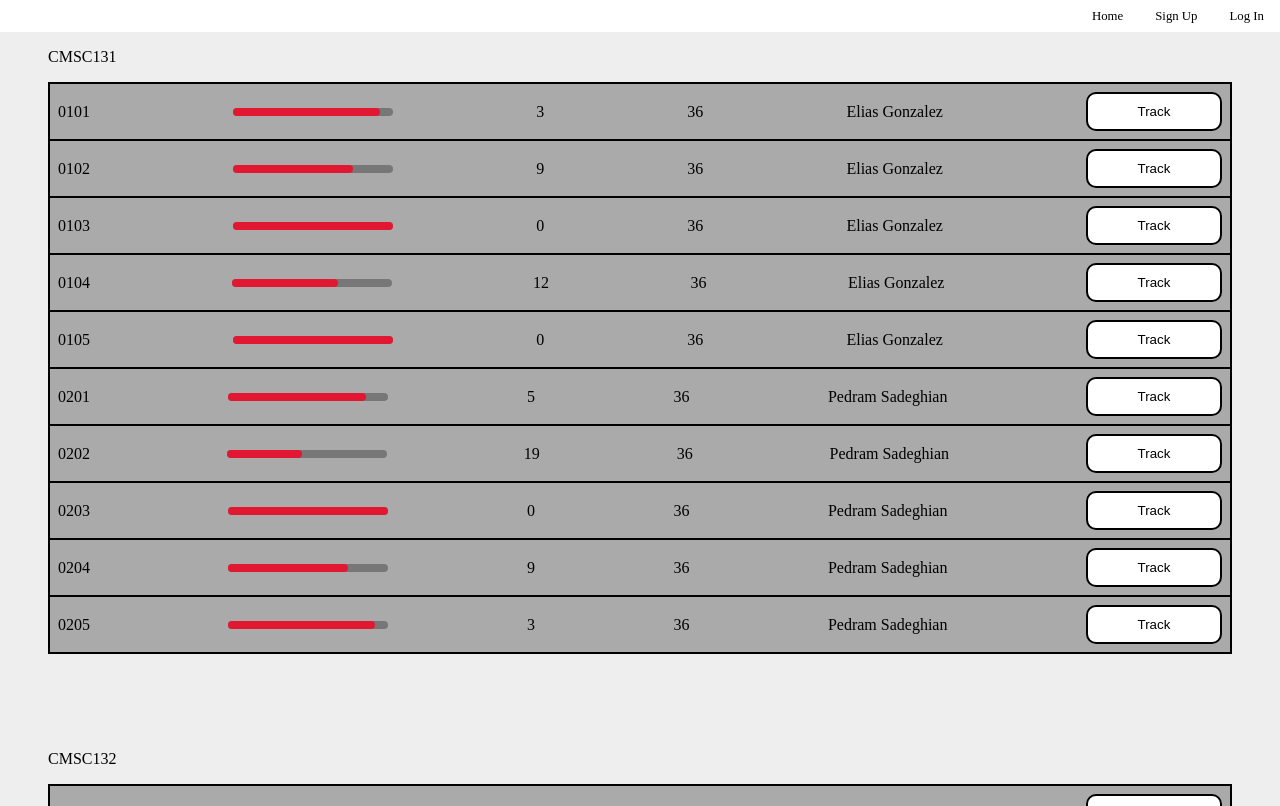
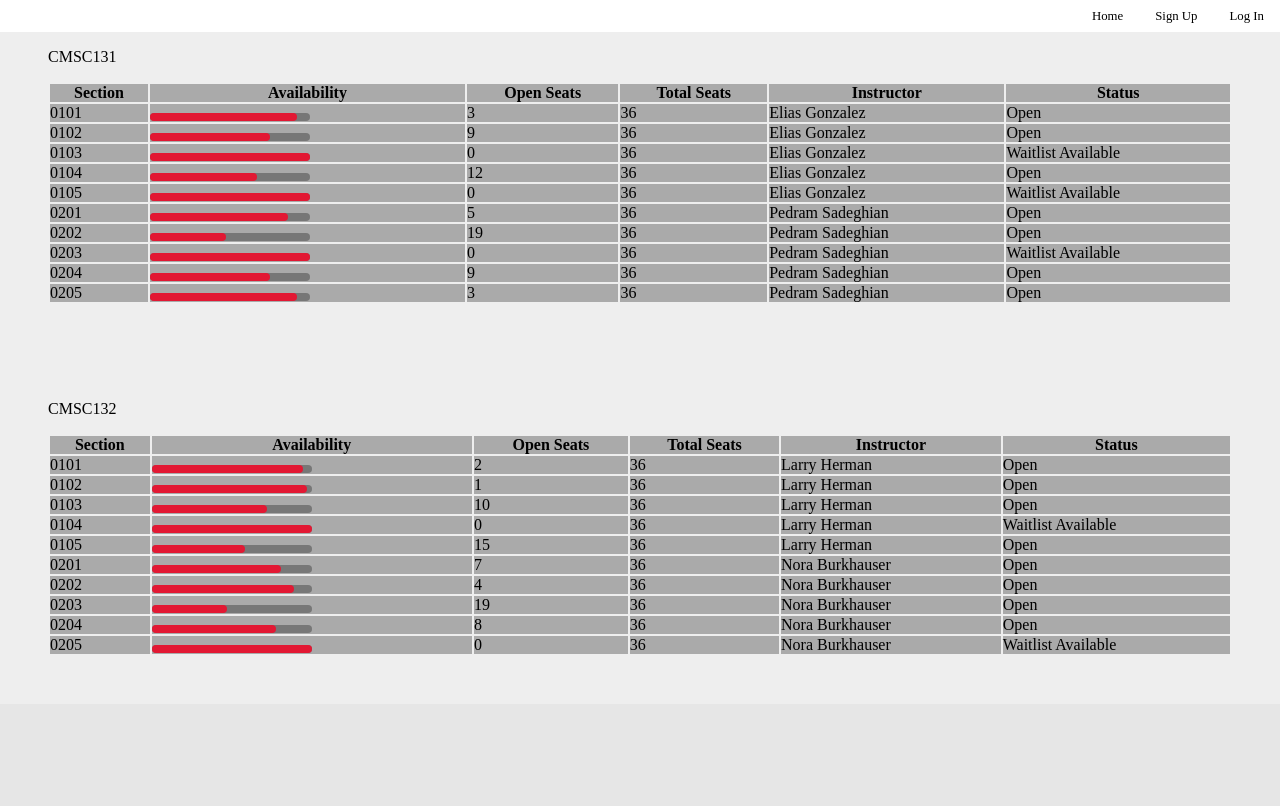
Before and after one commit to DaDevFox/testudo-tracker, a Next.js app: page /track in a window 1280 px wide. Shown: the top 806 px of the page. Built offline with nearby package versions, Linux system fonts and the light colour scheme.

Commit message:
aligned table columns

```diff
--- a/src/pages/track.js
+++ b/src/pages/track.js
@@ -10,6 +10,7 @@ export default function Track(props) {
       instructor: "Elias Gonzalez",
       seats: 36,
       seatsOpen: 3,
+      status: "Open",
     },
     {
       course: "CMSC131",
@@ -17,6 +18,7 @@ export default function Track(props) {
       instructor: "Elias Gonzalez",
       seats: 36,
       seatsOpen: 9,
+      status: "Open",
     },
     {
       course: "CMSC131",
@@ -24,6 +26,7 @@ export default function Track(props) {
       instructor: "Elias Gonzalez",
       seats: 36,
       seatsOpen: 0,
+      status: "Waitlist Available",
     },
     {
       course: "CMSC131",
@@ -31,6 +34,7 @@ export default function Track(props) {
       instructor: "Elias Gonzalez",
       seats: 36,
       seatsOpen: 12,
+      status: "Open",
     },
     {
       course: "CMSC131",
@@ -38,6 +42,7 @@ export default function Track(props) {
       instructor: "Elias Gonzalez",
       seats: 36,
       seatsOpen: 0,
+      status: "Waitlist Available",
     },
     {
       course: "CMSC131",
@@ -45,6 +50,7 @@ export default function Track(props) {
       instructor: "Pedram Sadeghian",
       seats: 36,
       seatsOpen: 5,
+      status: "Open",
     },
     {
       course: "CMSC131",
@@ -52,6 +58,7 @@ export default function Track(props) {
       instructor: "Pedram Sadeghian",
       seats: 36,
       seatsOpen: 19,
+      status: "Open",
     },
     {
       course: "CMSC131",
@@ -59,6 +66,7 @@ export default function Track(props) {
       instructor: "Pedram Sadeghian",
       seats: 36,
       seatsOpen: 0,
+      status: "Waitlist Available",
     },
     {
       course: "CMSC131",
@@ -66,6 +74,7 @@ export default function Track(props) {
       instructor: "Pedram Sadeghian",
       seats: 36,
       seatsOpen: 9,
+      status: "Open",
     },
     {
       course: "CMSC131",
@@ -73,6 +82,7 @@ export default function Track(props) {
       instructor: "Pedram Sadeghian",
       seats: 36,
       seatsOpen: 3,
+      status: "Open",
     },
   ];
   const CMSC132sections = [
@@ -82,6 +92,7 @@ export default function Track(props) {
       instructor: "Larry Herman",
       seats: 36,
       seatsOpen: 2,
+      status: "Open",
     },
     {
       course: "CMSC132",
@@ -89,6 +100,7 @@ export default function Track(props) {
       instructor: "Larry Herman",
       seats: 36,
       seatsOpen: 1,
+      status: "Open",
     },
     {
       course: "CMSC132",
@@ -96,6 +108,7 @@ export default function Track(props) {
       instructor: "Larry Herman",
       seats: 36,
       seatsOpen: 10,
+      status: "Open",
     },
     {
       course: "CMSC132",
@@ -103,6 +116,7 @@ export default function Track(props) {
       instructor: "Larry Herman",
       seats: 36,
       seatsOpen: 0,
+      status: "Waitlist Available",
     },
     {
       course: "CMSC132",
@@ -110,6 +124,7 @@ export default function Track(props) {
       instructor: "Larry Herman",
       seats: 36,
       seatsOpen: 15,
+      status: "Open",
     },
     {
       course: "CMSC132",
@@ -117,6 +132,7 @@ export default function Track(props) {
       instructor: "Nora Burkhauser",
       seats: 36,
       seatsOpen: 7,
+      status: "Open",
     },
     {
       course: "CMSC132",
@@ -124,6 +140,7 @@ export default function Track(props) {
       instructor: "Nora Burkhauser",
       seats: 36,
       seatsOpen: 4,
+      status: "Open",
     },
     {
       course: "CMSC132",
@@ -131,6 +148,7 @@ export default function Track(props) {
       instructor: "Nora Burkhauser",
       seats: 36,
       seatsOpen: 19,
+      status: "Open",
     },
     {
       course: "CMSC132",
@@ -138,6 +156,7 @@ export default function Track(props) {
       instructor: "Nora Burkhauser",
       seats: 36,
       seatsOpen: 8,
+      status: "Open",
     },
     {
       course: "CMSC132",
@@ -145,6 +164,7 @@ export default function Track(props) {
       instructor: "Nora Burkhauser",
       seats: 36,
       seatsOpen: 0,
+      status: "Waitlist Available",
     },
   ];
 
@@ -156,6 +176,7 @@ export default function Track(props) {
       seatsAval={(section.seats - section.seatsOpen) / section.seats}
       seats={section.seats}
       seatsOpen={section.seatsOpen}
+      status={section.status}
     />
   ));
 
@@ -167,28 +188,50 @@ export default function Track(props) {
       seatsAval={(section.seats - section.seatsOpen) / section.seats}
       seats={section.seats}
       seatsOpen={section.seatsOpen}
+      status={section.status}
     />
   ));
 
   return (
     <main className="main">
       <Navbar />
-      <Course course="CMSC131">{CMSC131section_num}</Course>
-      <Course course="CMSC132">{CMSC132section_num}</Course>
+      <Course course="CMSC131">
+        <table>
+          <Header />
+          {CMSC131section_num}
+        </table>
+      </Course>
+
+      <Course course="CMSC132">
+        <table>
+          <Header />
+          {CMSC132section_num}
+        </table>
+      </Course>
     </main>
   );
 }
 
-function Row({ sectionNum, instructor, seatsAval, seats, seatsOpen }) {
+function Row({ sectionNum, instructor, seatsAval, seats, seatsOpen, status }) {
   return (
-    <div className="row">
-      <div>{sectionNum}</div>
-      <progress value={seatsAval} className="progressBar" />
-      <div>{seatsOpen}</div>
-      <div>{seats}</div>
-      <div>{instructor}</div>
-      <Button />
-    </div>
+    <tr className="row">
+      <td>{sectionNum}</td>
+      <td>
+        <progress value={seatsAval} className="progressBar" />
+      </td>
+      <td>{seatsOpen}</td>
+      <td>{seats}</td>
+      <td>{instructor}</td>
+      <td>{status}</td>
+    </tr>
+    // <div className="row">
+    //   <div></div>
+    //
+    //   <div>{seatsOpen}</div>
+    //   <div>{seats}</div>
+    //   <div>{instructor}</div>
+    //   <div>{status}</div>
+    // </div>
   );
 }
 
@@ -201,24 +244,28 @@ function Course({ children, course }) {
   );
 }
 
-function Button() {
-  const [tracking, setTracking] = useState(false);
-
+function Header() {
   return (
-    <button
-      onClick={() => setTracking(!tracking)}
-      className={"button" + (tracking ? "Tracking" : "")}
-    >
-      {tracking ? "Tracking" : "Track"}
-    </button>
+    <tr className="headerRow">
+      <th>Section</th>
+      <th>Availability</th>
+      <th>Open Seats</th>
+      <th>Total Seats</th>
+      <th>Instructor</th>
+      <th>Status</th>
+    </tr>
   );
 }
 
-function Header() {
-  return (
-    <div>
-      <div>Section</div>
-      <div>Instructor</div>
-    </div>
-  );
-}
+// function Button() {
+//   const [tracking, setTracking] = useState(false);
+
+//   return (
+//     <button
+//       onClick={() => setTracking(!tracking)}
+//       className={"button" + (tracking ? "Tracking" : "")}
+//     >
+//       {tracking ? "Tracking" : "Track"}
+//     </button>
+//   );
+// }
--- a/src/styles/track-page.css
+++ b/src/styles/track-page.css
@@ -18,21 +18,46 @@
 }
 
 .row {
+  background-color: #aaa;
+  border: 2px solid;
+  border-bottom: 0;
+}
+
+.row div {
   display: flex;
-  justify-content: space-between;
-  align-items: center;
-  padding: 0.5rem;
+  padding: 1rem;
+}
+
+.headerRow {
+  padding: 1rem;
   background-color: #aaa;
   border: 2px solid;
   border-bottom: 0;
   box-sizing: border-box;
+  font-weight: 900;
 }
 
 .row:last-child {
   border-bottom: 2px solid;
 }
 
-.button {
+.progressBar {
+  -webkit-appearance: none;
+  border-radius: 10px;
+  height: 0.5rem;
+}
+
+.progressBar::-webkit-progress-value {
+  background-color: #e21833;
+  border-radius: 10px;
+}
+
+.progressBar::-webkit-progress-bar {
+  background-color: #777777;
+  border-radius: 10px;
+}
+
+/* .button {
   padding: 10px 24px;
   background-color: white;
   width: 8.5rem;
@@ -56,20 +81,8 @@
 
 .buttonTracking:hover {
   background-color: #bf293d;
-}
+} */
 
-.progressBar {
-  -webkit-appearance: none;
-  border-radius: 10px;
-  height: 0.5rem;
-}
-
-.progressBar::-webkit-progress-value {
-  background-color: #e21833;
-  border-radius: 10px;
-}
-
-.progressBar::-webkit-progress-bar {
-  background-color: #777777;
-  border-radius: 10px;
-}
+/* * {
+  outline: 1px solid red !important;
+} */
```
